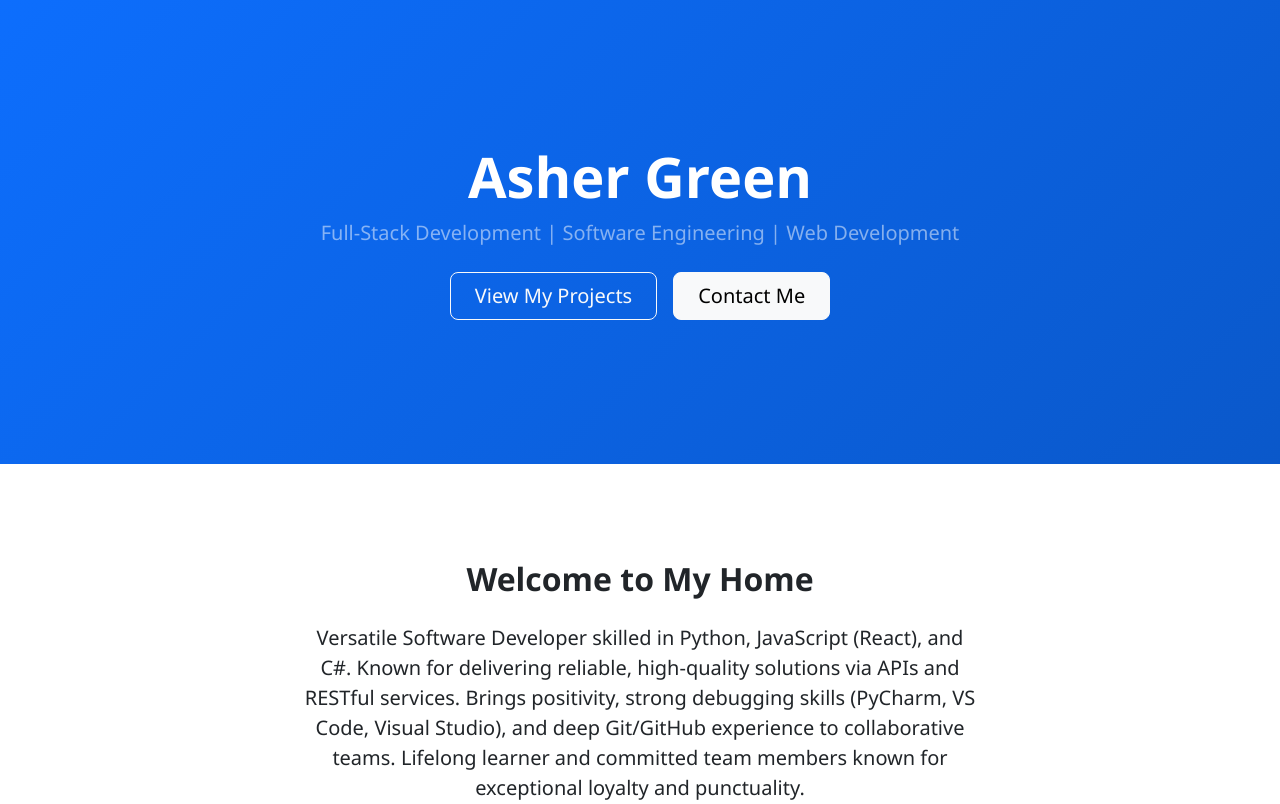
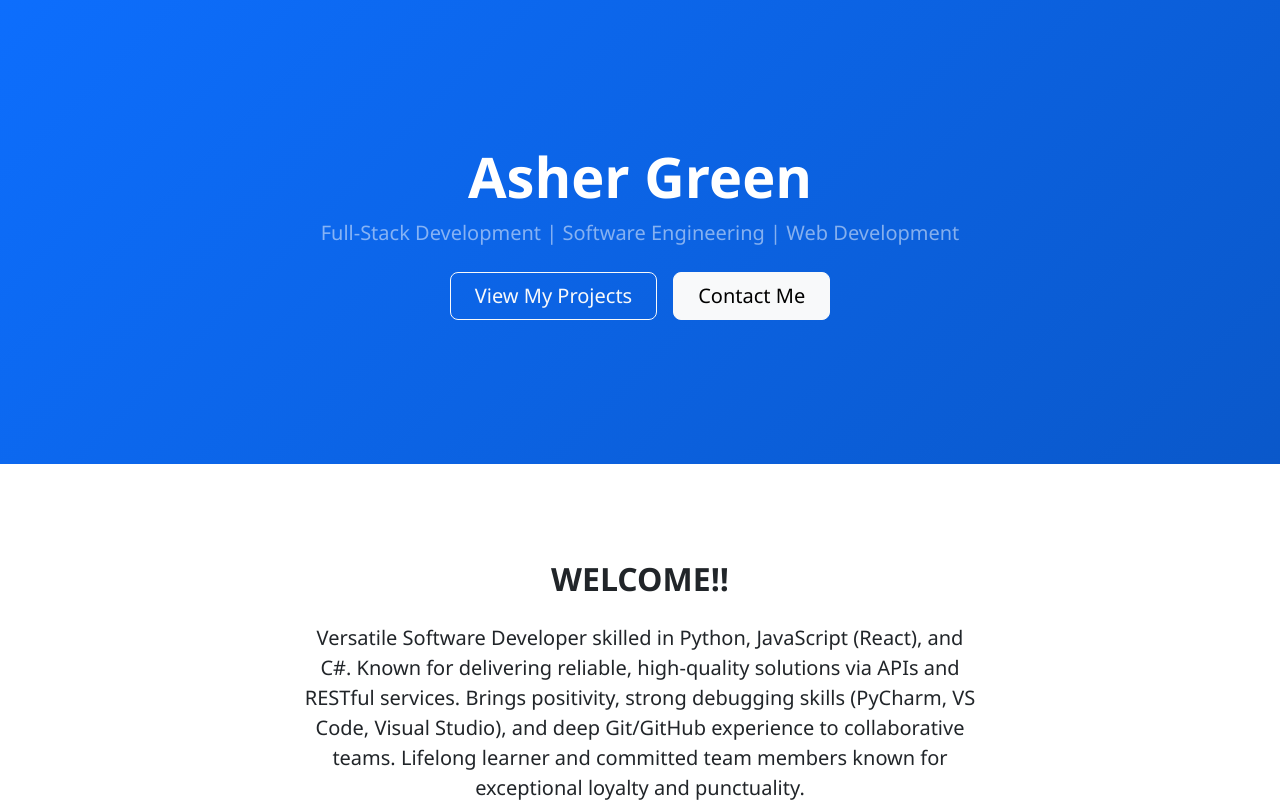
Before and after one commit to ashergreen82/mywebsiteV2, a Django app: page / in a window 1280 px wide. Shown: the part 57-861 px from the top of the page. Run offline with Django 5.2, Linux system fonts and the light colour scheme.

Commit message:
Changed the title of my website

```diff
--- a/templates/portfolio/home.html
+++ b/templates/portfolio/home.html
@@ -27,7 +27,7 @@
         <div class="row gx-4 gx-lg-5 justify-content-center">
             <div class="col-lg-8">
                 <div class="text-center mb-5">
-                    <h2 class="fw-bolder mb-4">Welcome to My Home</h2>
+                    <h2 class="fw-bolder mb-4">WELCOME!!</h2>
                     <p class="lead">{{ bio }}</p>
                 </div>
 
```
